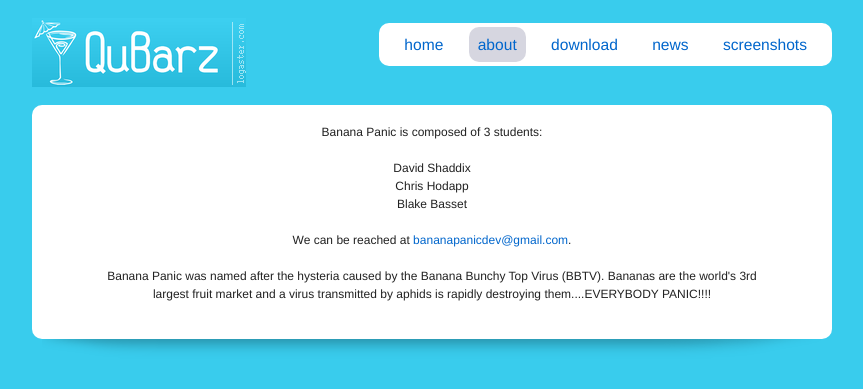
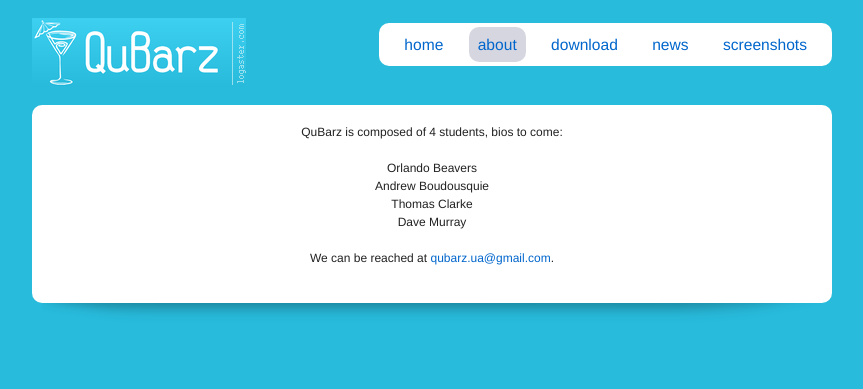
Before and after one commit to QuBarz/QuBarz.github.io, a Jekyll site: the page built from about.html, in a window 1280 px wide. Shown: the top 389 px of the page, without its empty margins (208-1071 px from the left). Built offline with Jekyll 4.4.1, drawn with Linux system fonts in a browser that asks for light colours.

Commit message:
Updated about.html and fixed logo spacing

```diff
--- a/_layouts/page.html
+++ b/_layouts/page.html
@@ -8,9 +8,9 @@
     <body>
         <div class="container">
             <div class="navbar prepend-top span-25 append-bottom last">
-                <div class="span-10">
+                <div class="span-8">
                     <a href="/">
-                        <img src="/img/3_White_logo_on_color1_214x69.png" title="QuBarz" id="nav_logo"/>
+                        <img src="/img/3_White_logo_on_color1_214x69.png" title="QuBarz" id="nav_logo clip"/>
                     </a>
                 </div>
                 <div class="right">
--- a/about.html
+++ b/about.html
@@ -2,15 +2,13 @@
 layout: page
 title: About
 ---
-<p>Banana Panic is composed of 3 students:</p>
+<p>QuBarz is composed of 4 students, bios to come:</p>
 <div class="contact_info">
 <ul>
-<li>David Shaddix</li>
-<li>Chris Hodapp</li>
-<li>Blake Basset</li>
+<li>Orlando Beavers</li>
+<li>Andrew Boudousquie</li>
+<li>Thomas Clarke</li>
+<li>Dave Murray</li>
 </ul>
 </div>
-<p>We can be reached at <a href="mailto:bananapanicdev@gmail.com">bananapanicdev@gmail.com</a>.</p>
-<p>Banana Panic was named after the hysteria caused by the Banana Bunchy Top Virus (BBTV).
-Bananas are the world&#39s 3rd largest fruit market and a virus transmitted by aphids is rapidly
-destroying them....EVERYBODY PANIC!!!!</p>
+<p>We can be reached at <a href="mailto:qubarz.ua@gmail.com">qubarz.ua@gmail.com</a>.</p>
--- a/css/custom.css
+++ b/css/custom.css
@@ -1,6 +1,6 @@
 a {text-decoration:none;}
 .content {background:white; margin-bottom:0; text-align:center;}
-body {background:#39cced;}
+body {background:#28bbdc;}
 ul#nav_buttons {margin: 5px 0 0 0; padding: 10px; font-size:1.3em; background:white;}
 #nav_buttons li{display: inline; padding:9px; margin:0 6px;}
 .current_page {background-color:#d6d6e0;}
@@ -17,3 +17,4 @@ h2.news_break {margin: 0;}
 a.archivelink {position:absolute; right: -56px; padding:9px; top:-10px;}
 img.archiveup {}
 .biglink {font-size:1.5em;}
+#clip {position: absolute; clip: rect(0, 69px, 200px, 0);}
```
